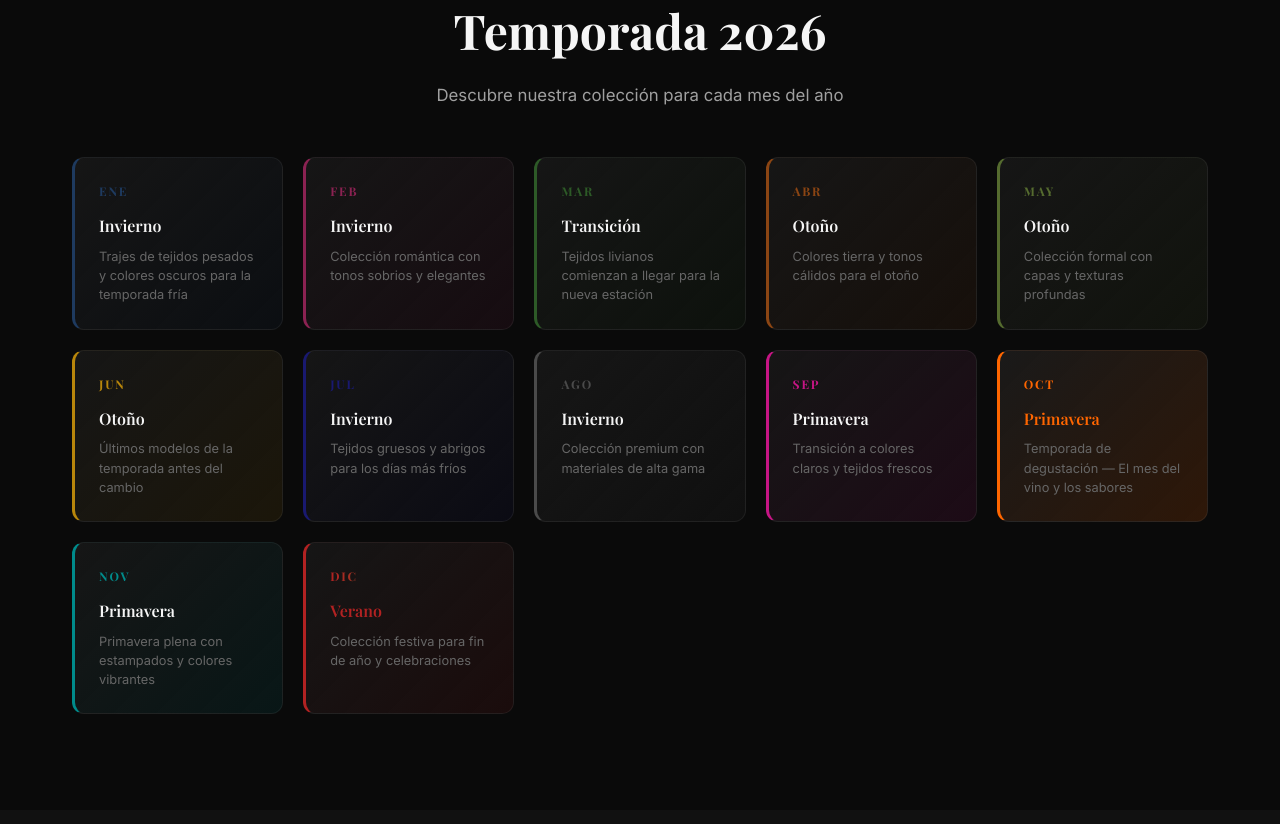
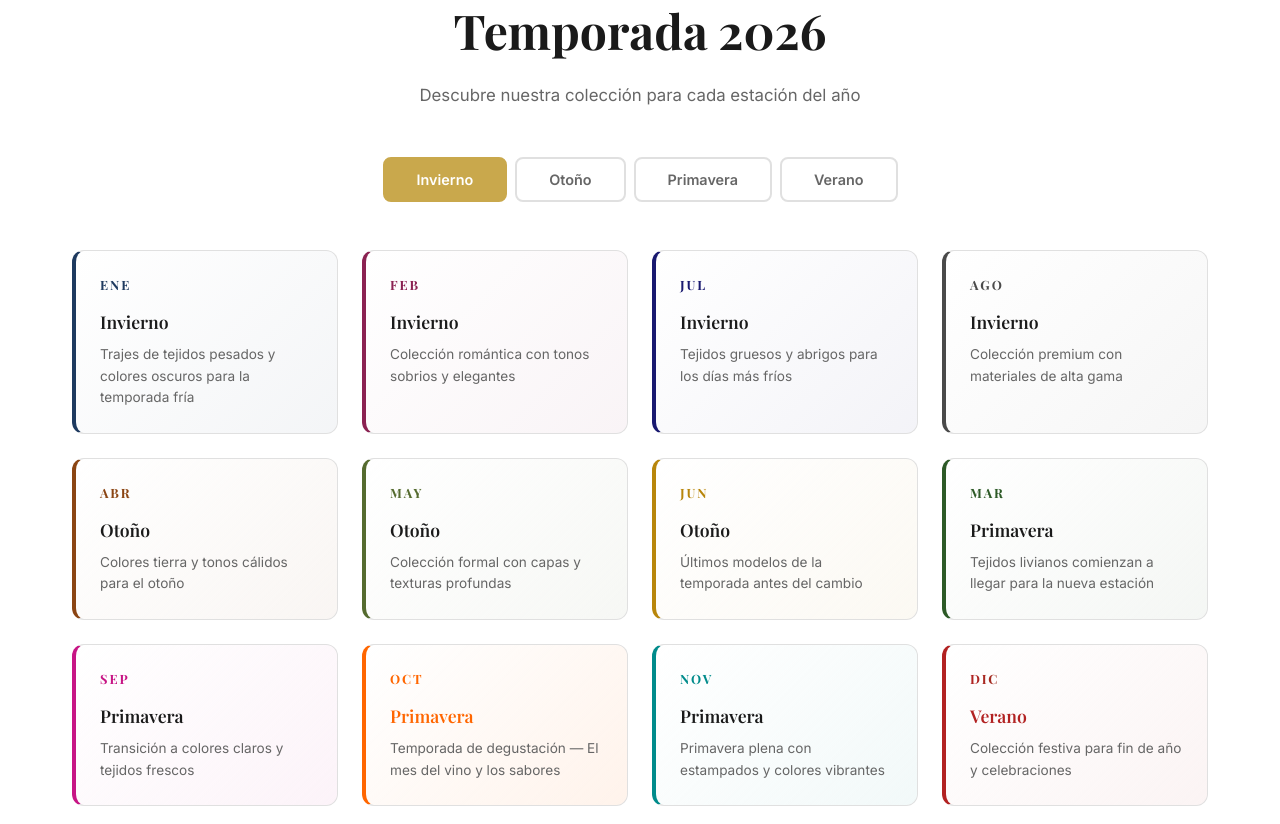
Before and after one commit to avimateo2-ui/EL-BODEGON-DE-LOS-TRAJES-1, a website: page public/index.html in a window 1280 px wide. Shown: the part 936-1760 px from the top of the page. Drawn offline with nearby package versions, Linux system fonts and the light colour scheme.

Commit message:
feat: fondo blanco en temporada, filtros por estación (Invierno, Otoño, Primavera, Verano)

```diff
--- a/public/index.html
+++ b/public/index.html
@@ -52,65 +52,79 @@
     <div class="section-container">
       <div class="section-label">01 — Temporada</div>
       <h2 class="section-title center">Temporada 2026</h2>
-      <p class="section-subtitle">Descubre nuestra colección para cada mes del año</p>
+      <p class="section-subtitle">Descubre nuestra colección para cada estación del año</p>
 
-      <div class="temporada-grid">
-        <div class="temporada-card mes-enero">
+      <div class="temporada-filters">
+        <button class="temp-filter-btn active" data-season="invierno">Invierno</button>
+        <button class="temp-filter-btn" data-season="otono">Otoño</button>
+        <button class="temp-filter-btn" data-season="primavera">Primavera</button>
+        <button class="temp-filter-btn" data-season="verano">Verano</button>
+      </div>
+
+      <div class="temporada-grid" id="temporadaGrid">
+        <!-- INVIERNO -->
+        <div class="temporada-card mes-enero" data-season="invierno">
           <div class="temporada-month">Ene</div>
           <h3>Invierno</h3>
           <p>Trajes de tejidos pesados y colores oscuros para la temporada fría</p>
         </div>
-        <div class="temporada-card mes-febrero">
+        <div class="temporada-card mes-febrero" data-season="invierno">
           <div class="temporada-month">Feb</div>
           <h3>Invierno</h3>
           <p>Colección romántica con tonos sobrios y elegantes</p>
         </div>
-        <div class="temporada-card mes-marzo">
-          <div class="temporada-month">Mar</div>
-          <h3>Transición</h3>
-          <p>Tejidos livianos comienzan a llegar para la nueva estación</p>
+        <div class="temporada-card mes-julio" data-season="invierno">
+          <div class="temporada-month">Jul</div>
+          <h3>Invierno</h3>
+          <p>Tejidos gruesos y abrigos para los días más fríos</p>
         </div>
-        <div class="temporada-card mes-abril">
+        <div class="temporada-card mes-agosto" data-season="invierno">
+          <div class="temporada-month">Ago</div>
+          <h3>Invierno</h3>
+          <p>Colección premium con materiales de alta gama</p>
+        </div>
+
+        <!-- OTOÑO -->
+        <div class="temporada-card mes-abril" data-season="otono">
           <div class="temporada-month">Abr</div>
           <h3>Otoño</h3>
           <p>Colores tierra y tonos cálidos para el otoño</p>
         </div>
-        <div class="temporada-card mes-mayo">
+        <div class="temporada-card mes-mayo" data-season="otono">
           <div class="temporada-month">May</div>
           <h3>Otoño</h3>
           <p>Colección formal con capas y texturas profundas</p>
         </div>
-        <div class="temporada-card mes-junio">
+        <div class="temporada-card mes-junio" data-season="otono">
           <div class="temporada-month">Jun</div>
           <h3>Otoño</h3>
           <p>Últimos modelos de la temporada antes del cambio</p>
         </div>
-        <div class="temporada-card mes-julio">
-          <div class="temporada-month">Jul</div>
-          <h3>Invierno</h3>
-          <p>Tejidos gruesos y abrigos para los días más fríos</p>
+
+        <!-- PRIMAVERA -->
+        <div class="temporada-card mes-marzo" data-season="primavera">
+          <div class="temporada-month">Mar</div>
+          <h3>Primavera</h3>
+          <p>Tejidos livianos comienzan a llegar para la nueva estación</p>
         </div>
-        <div class="temporada-card mes-agosto">
-          <div class="temporada-month">Ago</div>
-          <h3>Invierno</h3>
-          <p>Colección premium con materiales de alta gama</p>
-        </div>
-        <div class="temporada-card mes-septiembre">
+        <div class="temporada-card mes-septiembre" data-season="primavera">
           <div class="temporada-month">Sep</div>
           <h3>Primavera</h3>
           <p>Transición a colores claros y tejidos frescos</p>
         </div>
-        <div class="temporada-card mes-octubre">
+        <div class="temporada-card mes-octubre" data-season="primavera">
           <div class="temporada-month">Oct</div>
           <h3>Primavera</h3>
           <p>Temporada de degustación — El mes del vino y los sabores</p>
         </div>
-        <div class="temporada-card mes-noviembre">
+        <div class="temporada-card mes-noviembre" data-season="primavera">
           <div class="temporada-month">Nov</div>
           <h3>Primavera</h3>
           <p>Primavera plena con estampados y colores vibrantes</p>
         </div>
-        <div class="temporada-card mes-diciembre">
+
+        <!-- VERANO -->
+        <div class="temporada-card mes-diciembre" data-season="verano">
           <div class="temporada-month">Dic</div>
           <h3>Verano</h3>
           <p>Colección festiva para fin de año y celebraciones</p>
@@ -485,6 +499,25 @@
       navMenu.classList.remove('open');
     }));
 
+    // Season filters
+    const tempFilterBtns = document.querySelectorAll('.temp-filter-btn');
+    const tempCards = document.querySelectorAll('.temporada-card');
+    tempFilterBtns.forEach(btn => {
+      btn.addEventListener('click', () => {
+        tempFilterBtns.forEach(b => b.classList.remove('active'));
+        btn.classList.add('active');
+        const season = btn.dataset.season;
+        tempCards.forEach(card => {
+          if (season === 'all' || card.dataset.season === season) {
+            card.style.display = '';
+            card.style.animation = 'fadeInUp 0.5s ease forwards';
+          } else {
+            card.style.display = 'none';
+          }
+        });
+      });
+    });
+
     // Catalog filters
     const filterBtns = document.querySelectorAll('.filter-btn');
     const cards = document.querySelectorAll('.catalogo-card');
--- a/public/style.css
+++ b/public/style.css
@@ -544,18 +544,63 @@ a { text-decoration: none; color: inherit; }
 
 /* ---- TEMPORADA ---- */
 .temporada {
-  background: var(--bg-primary);
+  background: #ffffff;
+  color: #1a1a1a;
+}
+
+.temporada .section-label {
+  color: var(--gold);
+}
+
+.temporada .section-title {
+  color: #1a1a1a;
+}
+
+.temporada .section-subtitle {
+  color: #666666;
+}
+
+.temporada-filters {
+  display: flex;
+  justify-content: center;
+  gap: 0.5rem;
+  margin-bottom: 3rem;
+  flex-wrap: wrap;
+}
+
+.temp-filter-btn {
+  background: transparent;
+  border: 2px solid #e0e0e0;
+  color: #666666;
+  font-family: 'Inter', sans-serif;
+  font-size: 0.9rem;
+  font-weight: 600;
+  padding: 0.75rem 2rem;
+  border-radius: 8px;
+  cursor: pointer;
+  transition: var(--transition);
+}
+
+.temp-filter-btn:hover {
+  border-color: var(--gold);
+  color: var(--gold);
+}
+
+.temp-filter-btn.active {
+  background: var(--gold);
+  border-color: var(--gold);
+  color: #ffffff;
 }
 
 .temporada-grid {
   display: grid;
-  grid-template-columns: repeat(auto-fill, minmax(200px, 1fr));
-  gap: 1.25rem;
+  grid-template-columns: repeat(auto-fill, minmax(250px, 1fr));
+  gap: 1.5rem;
 }
 
 .temporada-card {
-  background: var(--bg-card);
-  border: 1px solid var(--border);
+  background: #f8f8f8;
+  border: 1px solid #e0e0e0;
   border-radius: var(--radius);
   padding: 1.5rem;
   transition: var(--transition);
@@ -565,131 +610,103 @@ a { text-decoration: none; color: inherit; }
 
 .temporada-card:hover {
   transform: translateY(-5px);
-  border-color: var(--border-gold);
-  box-shadow: var(--shadow);
+  box-shadow: 0 10px 30px rgba(0, 0, 0, 0.1);
 }
 
 .temporada-month {
   font-family: 'Playfair Display', serif;
-  font-size: 0.75rem;
+  font-size: 0.8rem;
   font-weight: 700;
   letter-spacing: 0.15em;
   text-transform: uppercase;
-  color: var(--gold);
   margin-bottom: 0.75rem;
 }
 
 .temporada-card h3 {
   font-family: 'Playfair Display', serif;
-  font-size: 1rem;
+  font-size: 1.1rem;
   font-weight: 600;
   margin-bottom: 0.5rem;
-  color: var(--text-primary);
+  color: #1a1a1a;
 }
 
 .temporada-card p {
-  font-size: 0.8rem;
-  color: var(--text-muted);
-  line-height: 1.5;
+  font-size: 0.85rem;
+  color: #666666;
+  line-height: 1.6;
 }
 
-.temporada-actual {
-  border-color: var(--gold);
-  background: linear-gradient(135deg, var(--bg-card) 0%, rgba(201, 168, 76, 0.08) 100%);
-}
-
-.temporada-actual::before {
-  content: '';
-  position: absolute;
-  top: 0;
-  left: 0;
-  width: 100%;
-  height: 3px;
-  background: var(--gold);
-}
-
-/* Colores por mes */
+/* Colores por mes en fondo blanco */
 .mes-enero {
-  border-left: 3px solid var(--mes-enero);
-  background: linear-gradient(135deg, var(--bg-card) 0%, rgba(30, 58, 95, 0.1) 100%);
+  border-left: 4px solid var(--mes-enero);
+  background: linear-gradient(135deg, #ffffff 0%, rgba(30, 58, 95, 0.05) 100%);
 }
 .mes-enero .temporada-month { color: var(--mes-enero); }
-.mes-enero:hover { border-color: var(--mes-enero); }
 
 .mes-febrero {
-  border-left: 3px solid var(--mes-febrero);
-  background: linear-gradient(135deg, var(--bg-card) 0%, rgba(139, 34, 82, 0.1) 100%);
+  border-left: 4px solid var(--mes-febrero);
+  background: linear-gradient(135deg, #ffffff 0%, rgba(139, 34, 82, 0.05) 100%);
 }
 .mes-febrero .temporada-month { color: var(--mes-febrero); }
-.mes-febrero:hover { border-color: var(--mes-febrero); }
 
 .mes-marzo {
-  border-left: 3px solid var(--mes-marzo);
-  background: linear-gradient(135deg, var(--bg-card) 0%, rgba(45, 90, 39, 0.1) 100%);
+  border-left: 4px solid var(--mes-marzo);
+  background: linear-gradient(135deg, #ffffff 0%, rgba(45, 90, 39, 0.05) 100%);
 }
 .mes-marzo .temporada-month { color: var(--mes-marzo); }
-.mes-marzo:hover { border-color: var(--mes-marzo); }
 
 .mes-abril {
-  border-left: 3px solid var(--mes-abril);
-  background: linear-gradient(135deg, var(--bg-card) 0%, rgba(139, 69, 19, 0.1) 100%);
+  border-left: 4px solid var(--mes-abril);
+  background: linear-gradient(135deg, #ffffff 0%, rgba(139, 69, 19, 0.05) 100%);
 }
 .mes-abril .temporada-month { color: var(--mes-abril); }
-.mes-abril:hover { border-color: var(--mes-abril); }
 
 .mes-mayo {
-  border-left: 3px solid var(--mes-mayo);
-  background: linear-gradient(135deg, var(--bg-card) 0%, rgba(85, 107, 47, 0.1) 100%);
+  border-left: 4px solid var(--mes-mayo);
+  background: linear-gradient(135deg, #ffffff 0%, rgba(85, 107, 47, 0.05) 100%);
 }
 .mes-mayo .temporada-month { color: var(--mes-mayo); }
-.mes-mayo:hover { border-color: var(--mes-mayo); }
 
 .mes-junio {
-  border-left: 3px solid var(--mes-junio);
-  background: linear-gradient(135deg, var(--bg-card) 0%, rgba(184, 134, 11, 0.1) 100%);
+  border-left: 4px solid var(--mes-junio);
+  background: linear-gradient(135deg, #ffffff 0%, rgba(184, 134, 11, 0.05) 100%);
 }
 .mes-junio .temporada-month { color: var(--mes-junio); }
-.mes-junio:hover { border-color: var(--mes-junio); }
 
 .mes-julio {
-  border-left: 3px solid var(--mes-julio);
-  background: linear-gradient(135deg, var(--bg-card) 0%, rgba(25, 25, 112, 0.1) 100%);
+  border-left: 4px solid var(--mes-julio);
+  background: linear-gradient(135deg, #ffffff 0%, rgba(25, 25, 112, 0.05) 100%);
 }
 .mes-julio .temporada-month { color: var(--mes-julio); }
-.mes-julio:hover { border-color: var(--mes-julio); }
 
 .mes-agosto {
-  border-left: 3px solid var(--mes-agosto);
-  background: linear-gradient(135deg, var(--bg-card) 0%, rgba(74, 74, 74, 0.1) 100%);
+  border-left: 4px solid var(--mes-agosto);
+  background: linear-gradient(135deg, #ffffff 0%, rgba(74, 74, 74, 0.05) 100%);
 }
 .mes-agosto .temporada-month { color: var(--mes-agosto); }
-.mes-agosto:hover { border-color: var(--mes-agosto); }
 
 .mes-septiembre {
-  border-left: 3px solid var(--mes-septiembre);
-  background: linear-gradient(135deg, var(--bg-card) 0%, rgba(199, 21, 133, 0.1) 100%);
+  border-left: 4px solid var(--mes-septiembre);
+  background: linear-gradient(135deg, #ffffff 0%, rgba(199, 21, 133, 0.05) 100%);
 }
 .mes-septiembre .temporada-month { color: var(--mes-septiembre); }
-.mes-septiembre:hover { border-color: var(--mes-septiembre); }
 
 .mes-octubre {
-  border-left: 3px solid var(--mes-octubre-naranja);
-  background: linear-gradient(135deg, var(--mes-octubre-negro) 0%, rgba(255, 102, 0, 0.15) 100%);
+  border-left: 4px solid var(--mes-octubre-naranja);
+  background: linear-gradient(135deg, #ffffff 0%, rgba(255, 102, 0, 0.08) 100%);
 }
 .mes-octubre .temporada-month { color: var(--mes-octubre-naranja); }
 .mes-octubre h3 { color: var(--mes-octubre-naranja); }
-.mes-octubre:hover { border-color: var(--mes-octubre-naranja); }
 
 .mes-noviembre {
-  border-left: 3px solid var(--mes-noviembre);
-  background: linear-gradient(135deg, var(--bg-card) 0%, rgba(0, 139, 139, 0.1) 100%);
+  border-left: 4px solid var(--mes-noviembre);
+  background: linear-gradient(135deg, #ffffff 0%, rgba(0, 139, 139, 0.05) 100%);
 }
 .mes-noviembre .temporada-month { color: var(--mes-noviembre); }
-.mes-noviembre:hover { border-color: var(--mes-noviembre); }
 
 .mes-diciembre {
-  border-left: 3px solid var(--mes-diciembre-rojo);
-  background: linear-gradient(135deg, var(--bg-card) 0%, rgba(178, 34, 34, 0.1) 100%);
+  border-left: 4px solid var(--mes-diciembre-rojo);
+  background: linear-gradient(135deg, #ffffff 0%, rgba(178, 34, 34, 0.05) 100%);
 }
 .mes-diciembre .temporada-month {
   background: linear-gradient(90deg, var(--mes-diciembre-rojo), var(--mes-diciembre-verde));
@@ -698,10 +715,6 @@ a { text-decoration: none; color: inherit; }
   background-clip: text;
 }
 .mes-diciembre h3 { color: var(--mes-diciembre-rojo); }
-.mes-diciembre:hover {
-  border-color: var(--mes-diciembre-rojo);
-  box-shadow: 0 0 20px rgba(178, 34, 34, 0.2);
-}
 
 /* ---- CONTACTO ---- */
 .contacto {
```
